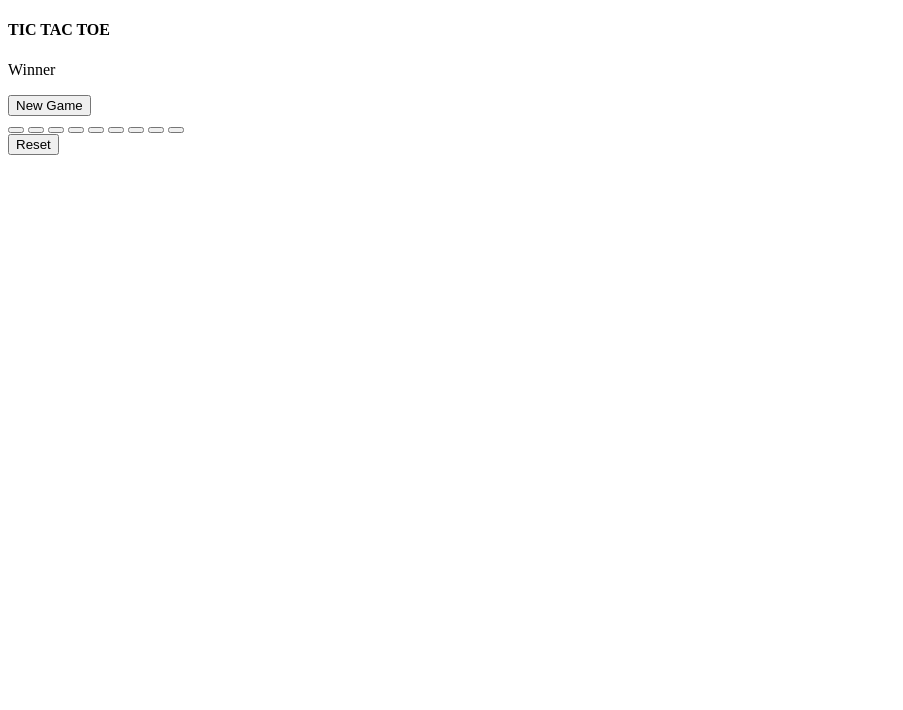
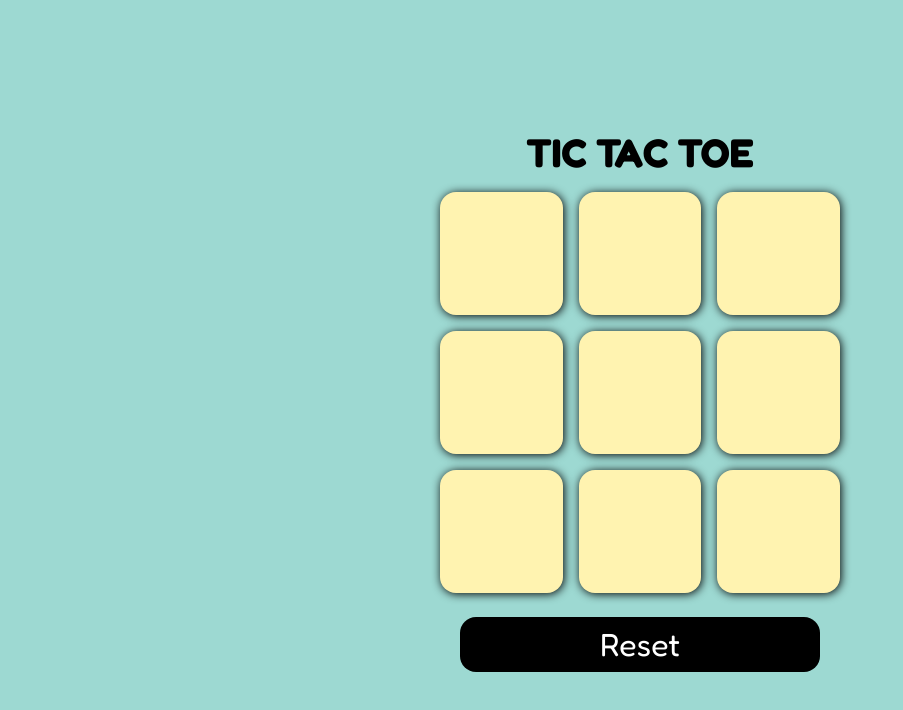
Before and after one commit to deepayan76/Tic-Tac-Toe, a plain HTML site: page index.html in a window 1280 px wide. Shown: the whole page, without its empty margins (0-903 px from the left). Drawn offline with Linux system fonts and the light colour scheme.

Commit message:
Update styles and script references in index.html

```diff
--- a/index.html
+++ b/index.html
@@ -4,7 +4,7 @@
     <meta charset="UTF-8">
     <meta name="viewport" content="width=device-width, initial-scale=1.0">
     <title>TIC TAC TOE</title>
-    <link rel="stylesheet" href="tictactoepr.css">
+    <link rel="stylesheet" href="style.css">
     <link href="https://fonts.googleapis.com/css2?family=Fredoka:wght@400;700&display=swap" rel="stylesheet">
 </head>
 <body>
@@ -36,6 +36,6 @@
         </div>
     </main>
 
-    <script src="tictactoepr.js"></script>
+    <script src="script.js"></script>
 </body>
 </html>
```
